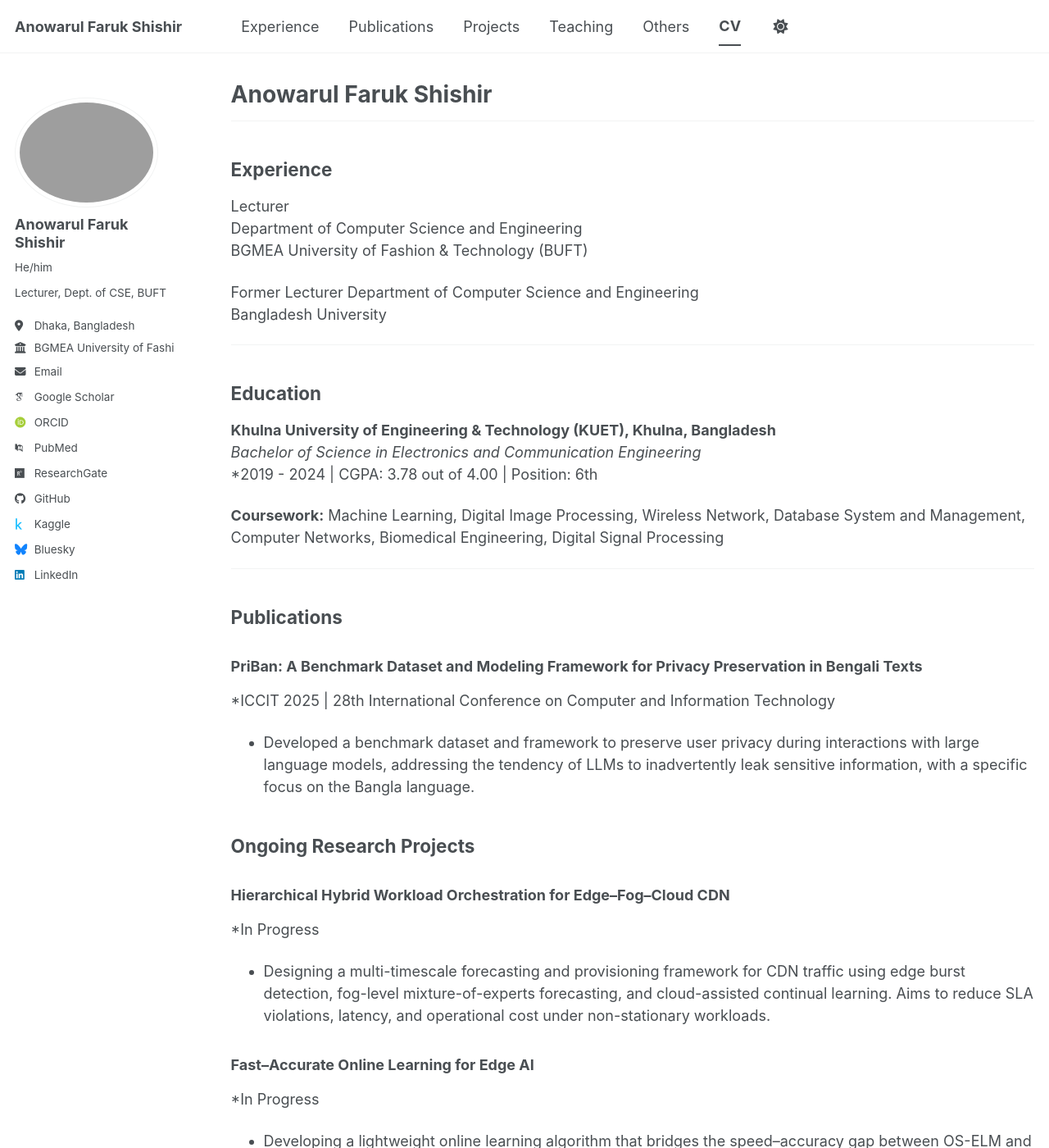
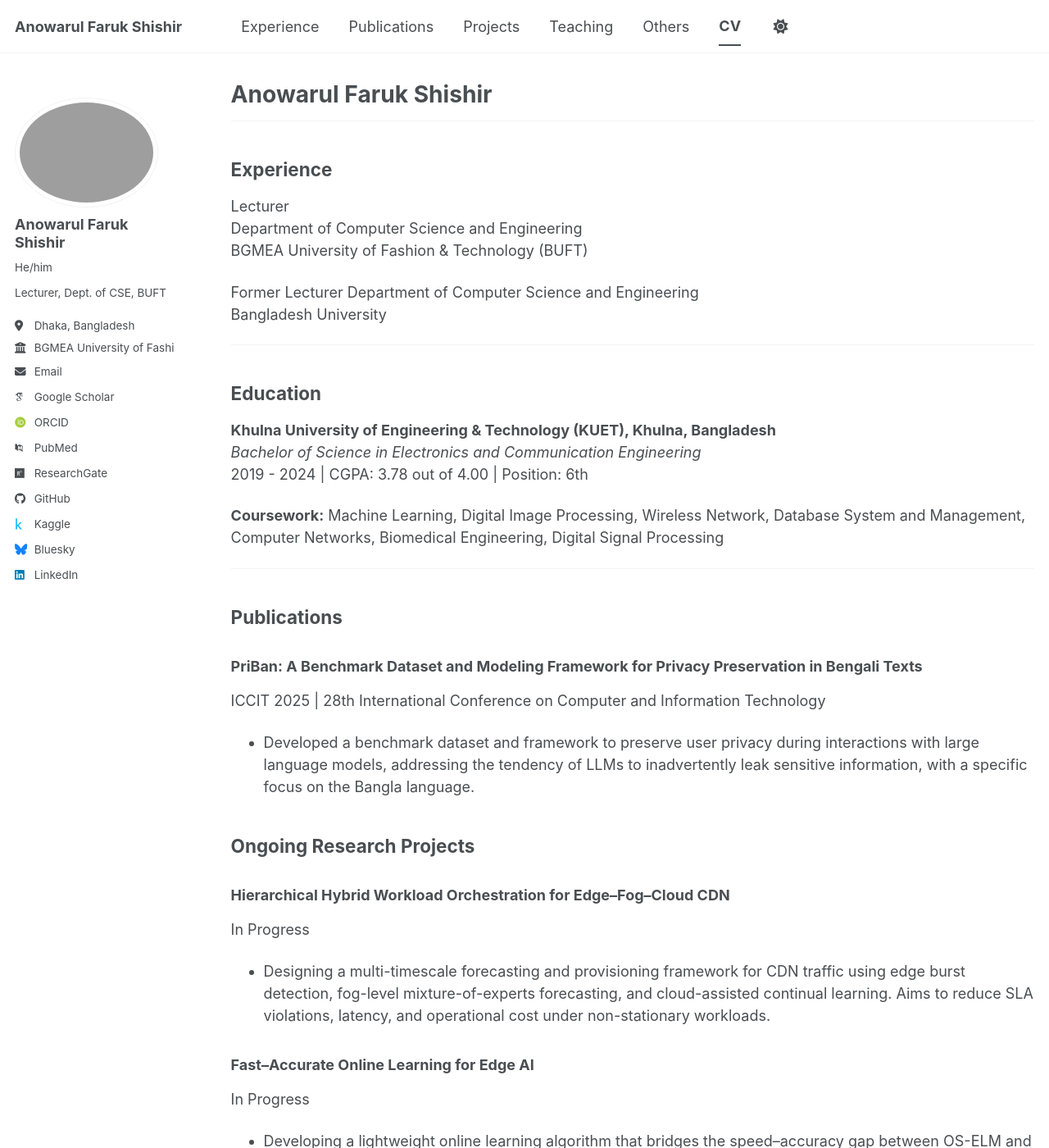
Before and after one commit to afshishir/afshishir.github.io, a Jekyll site: the page built from _pages/cv.md, in a window 1280 px wide and 1400 px high. Shown: the whole window at 82% size. Built offline with Jekyll 4.4.1, drawn with Linux system fonts in a browser that asks for light colours; some web fonts are replaced; a script bundle is joined from its source files by our own code; library files that are not in the unit come from our copies.

Commit message:
Update cv.md

```diff
--- a/_pages/cv.md
+++ b/_pages/cv.md
@@ -24,7 +24,7 @@ Bangladesh University
 
 **Khulna University of Engineering & Technology (KUET), Khulna, Bangladesh**
 *Bachelor of Science in Electronics and Communication Engineering*
-*2019 - 2024 | CGPA: 3.78 out of 4.00 | Position: 6th
+2019 - 2024 | CGPA: 3.78 out of 4.00 | Position: 6th
 
 **Coursework:** Machine Learning, Digital Image Processing, Wireless Network, Database System and Management, Computer Networks, Biomedical Engineering, Digital Signal Processing
 
@@ -32,17 +32,17 @@ Bangladesh University
 ## Publications
 
 ### **PriBan: A Benchmark Dataset and Modeling Framework for Privacy Preservation in Bengali Texts**
-*ICCIT 2025 | 28th International Conference on Computer and Information Technology
+ICCIT 2025 | 28th International Conference on Computer and Information Technology
 - Developed a benchmark dataset and framework to preserve user privacy during interactions with large language models, addressing the tendency of LLMs to inadvertently leak sensitive information, with a specific focus on the Bangla language.
 
 ## Ongoing Research Projects
 
 ### **Hierarchical Hybrid Workload Orchestration for Edge–Fog–Cloud CDN**
-*In Progress
+In Progress
 - Designing a multi-timescale forecasting and provisioning framework for CDN traffic using edge burst detection, fog-level mixture-of-experts forecasting, and cloud-assisted continual learning. Aims to reduce SLA violations, latency, and operational cost under non-stationary workloads.
 
 ### **Fast–Accurate Online Learning for Edge AI**
-*In Progress
+In Progress
 - Developing a lightweight online learning algorithm that bridges the speed–accuracy gap between OS-ELM and OR-ELM. Enables stable edge inference under drift and bursty workloads for Edge AI applications.
 
 ## Thesis
```
